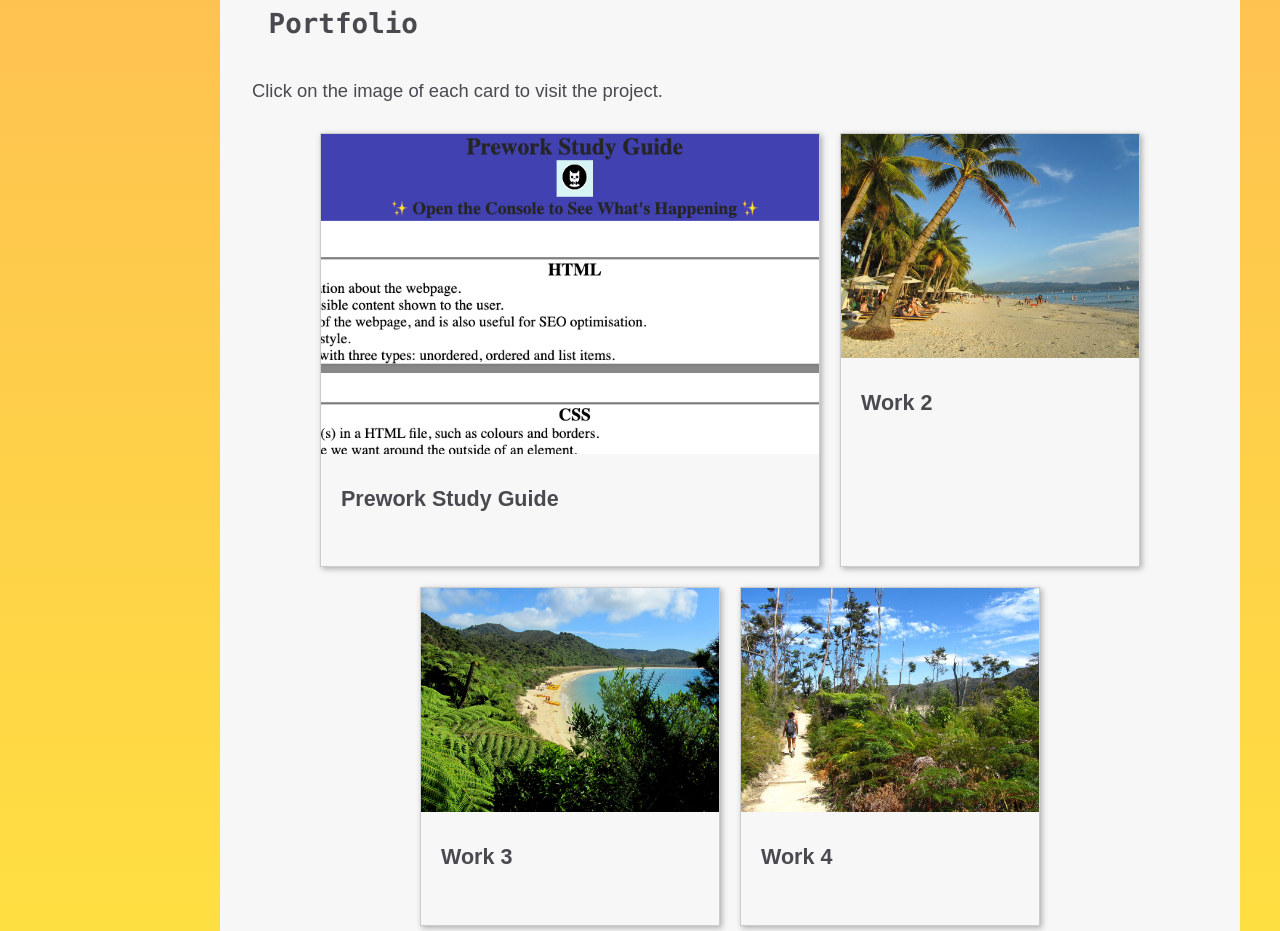
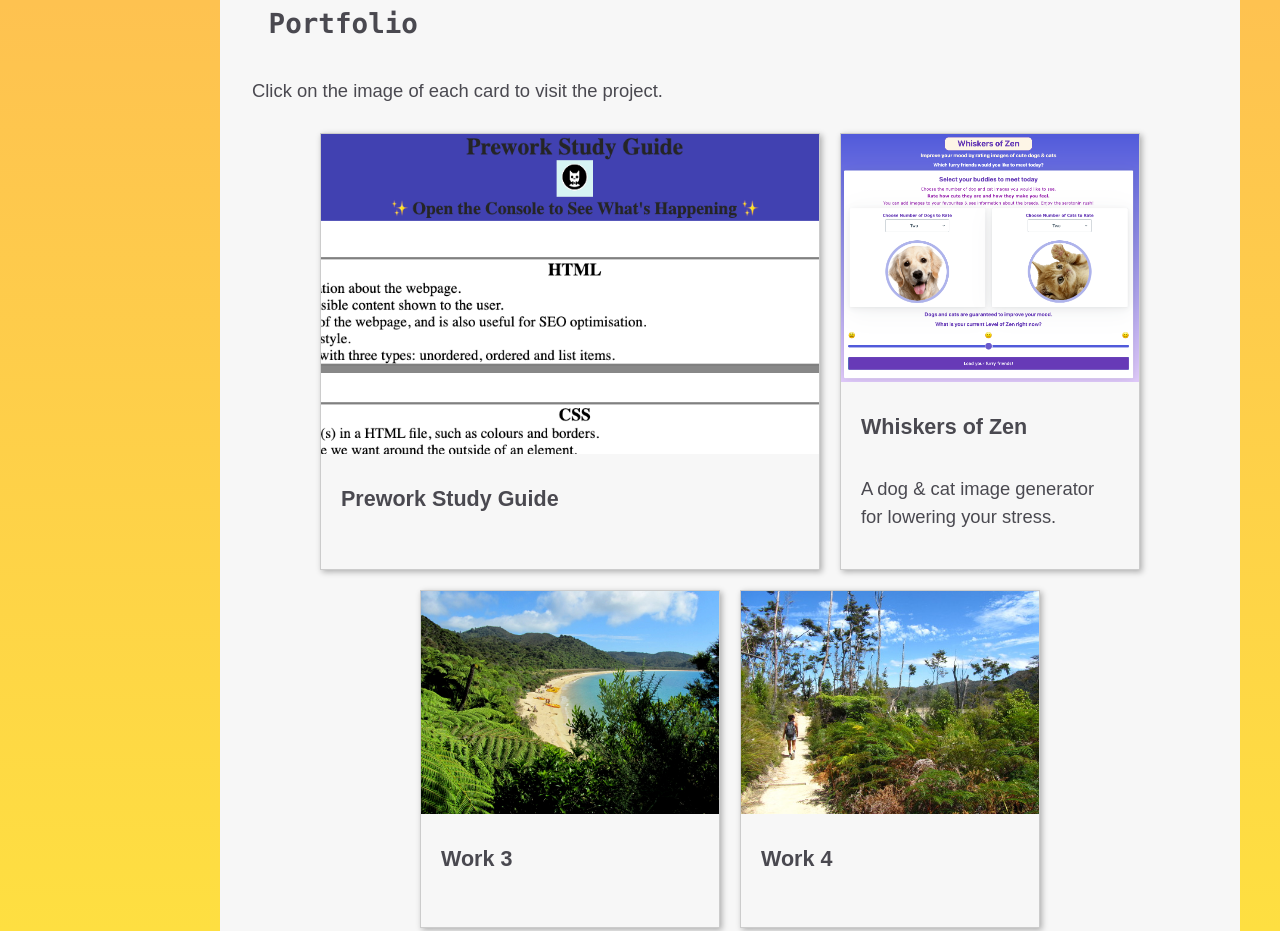
Before and after one commit to gh120515/Lauren-fullstack-portfolio, a plain HTML site: page index.html in a window 1280 px wide. Shown: the part 2174-3105 px from the top of the page. Drawn offline with Linux system fonts and the light colour scheme.

Commit message:
added project 1 to portfolio

```diff
--- a/index.html
+++ b/index.html
@@ -127,11 +127,12 @@
 
           <!-- Note: only the 1st box of sections Services/Portfolio functional; more to be added after building more projects -->
             <article class="card" id="">
-              <a href="">
-                <img src="./assets/img/16l.jpeg" alt="">
+              <a href="https://renemalingre.github.io/Whiskers-of-Zen/">
+                <img src="./assets/img/woz.png" alt="Snippet of my first Group Project, Whiskers of Zen">
                 </a>
             <div class="text">
-                <h3>Work 2</h3>
+                <h3>Whiskers of Zen</h3>
+                <p>A dog & cat image generator for lowering your stress.</p>
             </div>
             </article>
 
```
Also changed, not shown: assets/img/woz.png (added).
